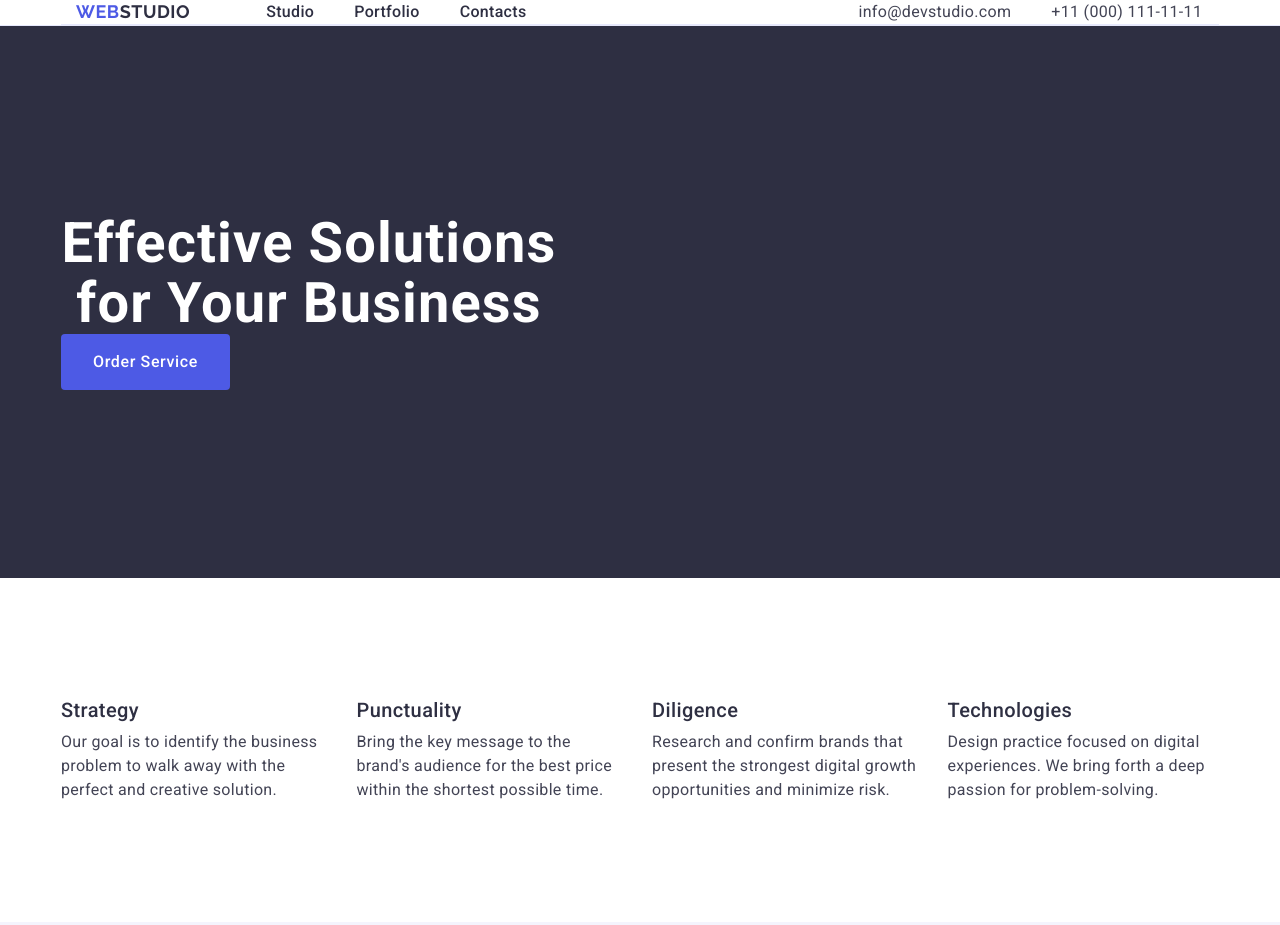
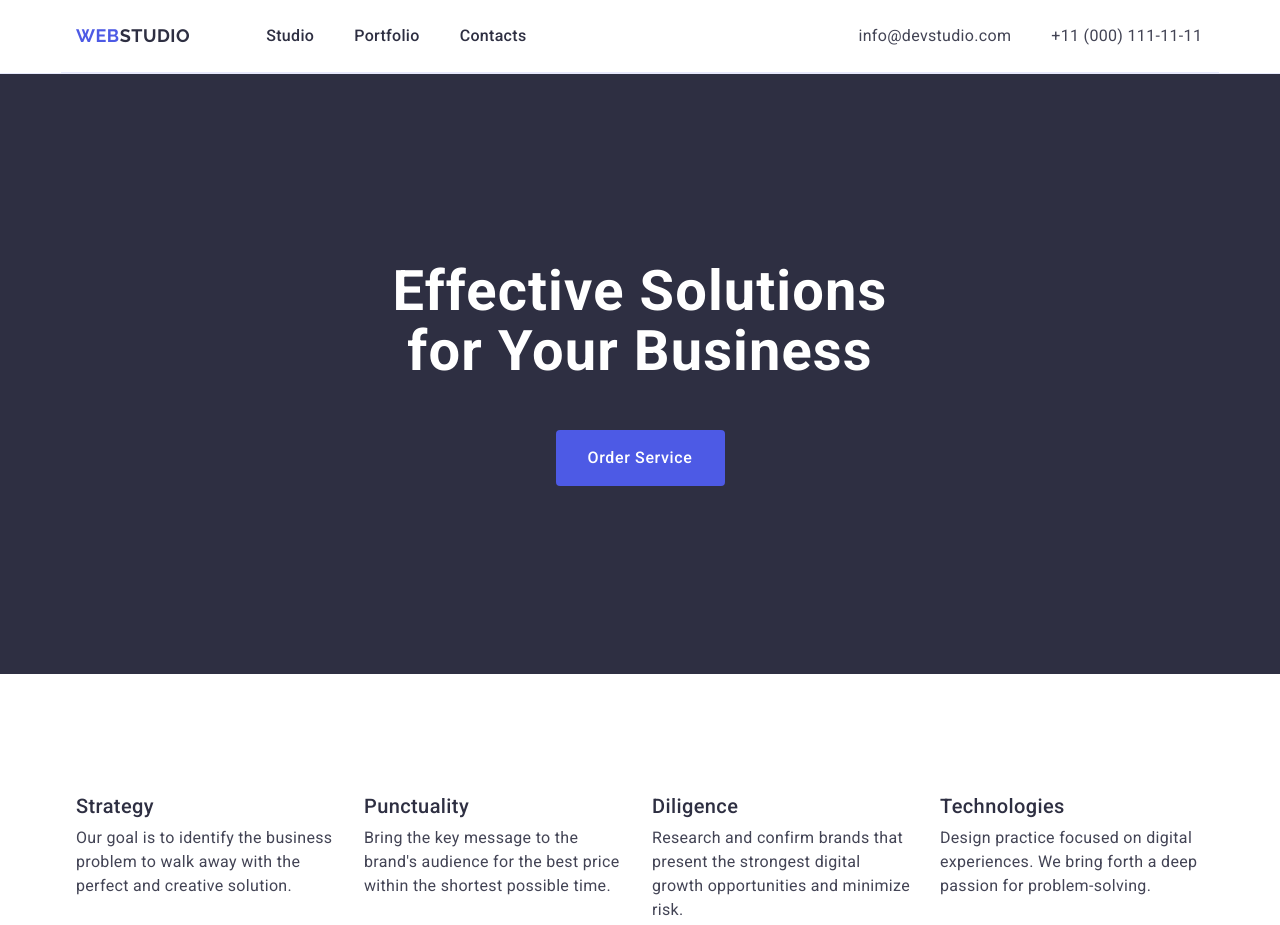
Before and after one commit to dangar24/goit-markup-hw-03, a plain HTML site: page index.html in a window 1280 px wide. Shown: the top 925 px of the page. Drawn offline with nearby package versions, Linux system fonts and the light colour scheme.

Commit message:
last fix hw3

```diff
--- a/css/styles.css
+++ b/css/styles.css
@@ -2,7 +2,6 @@ body {
     background-color: #fff;
     color: #434455;
     font-family: 'Roboto', sans-serif;
-    max-width: 1440px;
 }
 
 h1,
@@ -47,6 +46,7 @@ img {
 .container {
         width: 1158px;
         margin: 0 auto;
+        padding: 0 15px;
 }
 
 .section {
@@ -96,6 +96,7 @@ color: #2E2F42;
 }
 
 .menu-item {
+    display: block;
     color:#2E2F42;
         font-size: 16px;
         font-weight: 500;
@@ -147,6 +148,7 @@ color:#FFF;
     font-weight: 700;
     line-height: 1.07;
     letter-spacing: 0.02em;
+    margin: 0 auto 48px auto;
 }
 
 .button {
@@ -163,6 +165,7 @@ color:#FFF;
     color: #FFF;
         background: var(--IRIS, #4D5AE5);
         cursor: pointer;
+        margin: 0 auto;
 }
 
 .button:hover,
```
